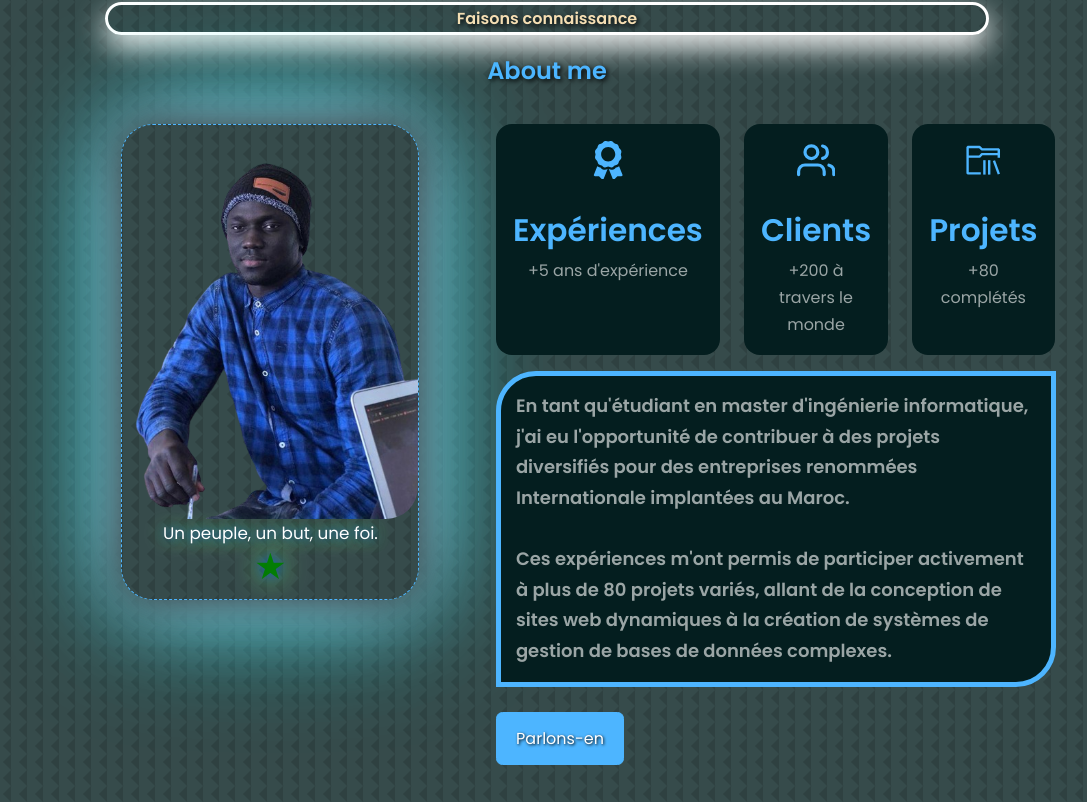
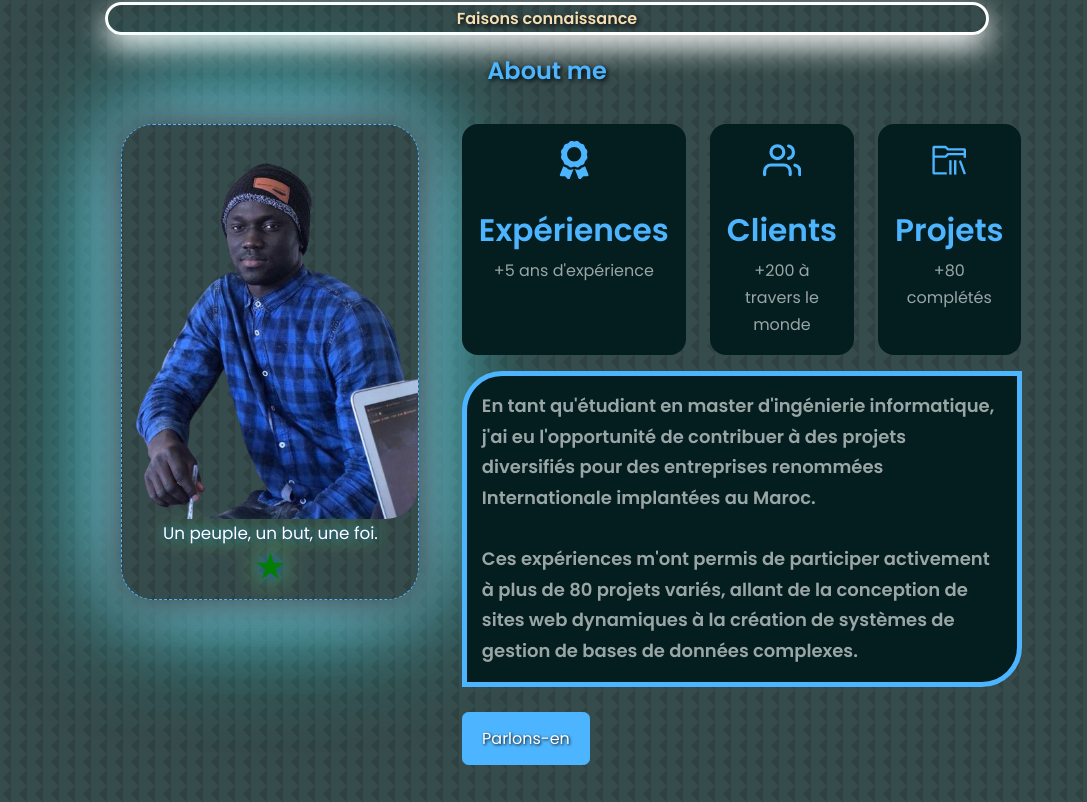
Before and after one commit to Mouhamed1003/keenprogrammer.com, a React (Create React App) app: page / in a window 1280 px wide. Shown: the part 878-1680 px from the top of the page, without its empty margins (93-1180 px from the left). Built offline with nearby package versions, Linux system fonts and the light colour scheme.

Commit message:
Update a_propos.css

```diff
--- a/src/components/a_propos/a_propos.css
+++ b/src/components/a_propos/a_propos.css
@@ -26,7 +26,7 @@ section {
 .apropos_container {
     display: grid;
     grid-template-columns: 35% 50%;
-    gap: 9%;
+    gap: 5%;
     width: 70%;
 }
 
```
